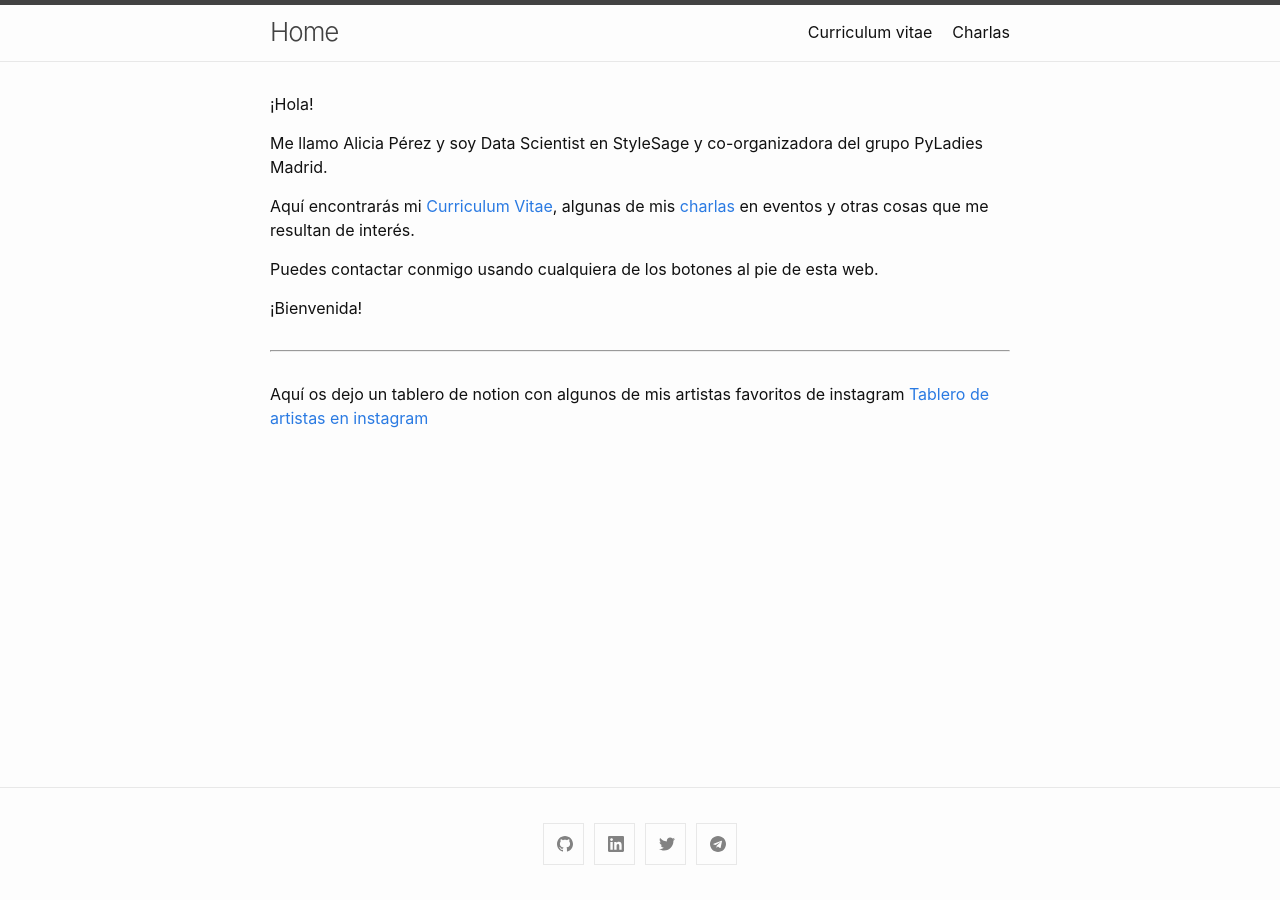
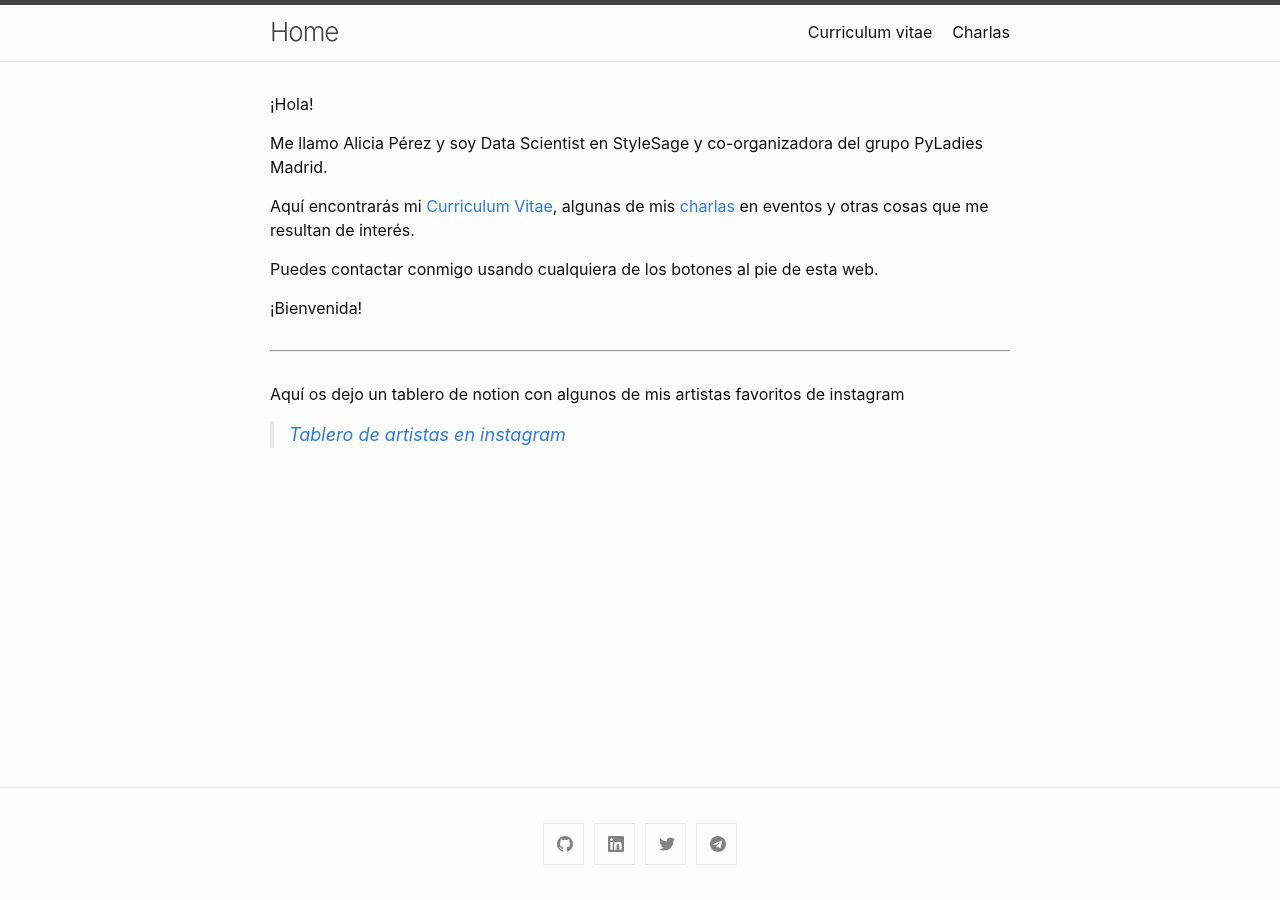
Before and after one commit to aliciapj/aliciapj.github.io, a Jekyll site: the page built from index.md, in a window 1280 px wide. Built offline with Jekyll 4.4.1, drawn with Linux system fonts in a browser that asks for light colours.

Commit message:
Fix in format

```diff
--- a/index.md
+++ b/index.md
@@ -15,5 +15,5 @@ Puedes contactar conmigo usando cualquiera de los botones al pie de esta web.
 ---------------------------------------
 
 
-Aquí os dejo un tablero de notion con algunos de mis artistas favoritos de instagram
-[Tablero de artistas en instagram](https://www.notion.so/aliciapj/Arte-594a226d17aa49809c200885af2ef4a9)
+Aquí os dejo un tablero de notion con algunos de mis artistas favoritos de instagram<br>
+> [Tablero de artistas en instagram](https://www.notion.so/aliciapj/Arte-594a226d17aa49809c200885af2ef4a9)
```
